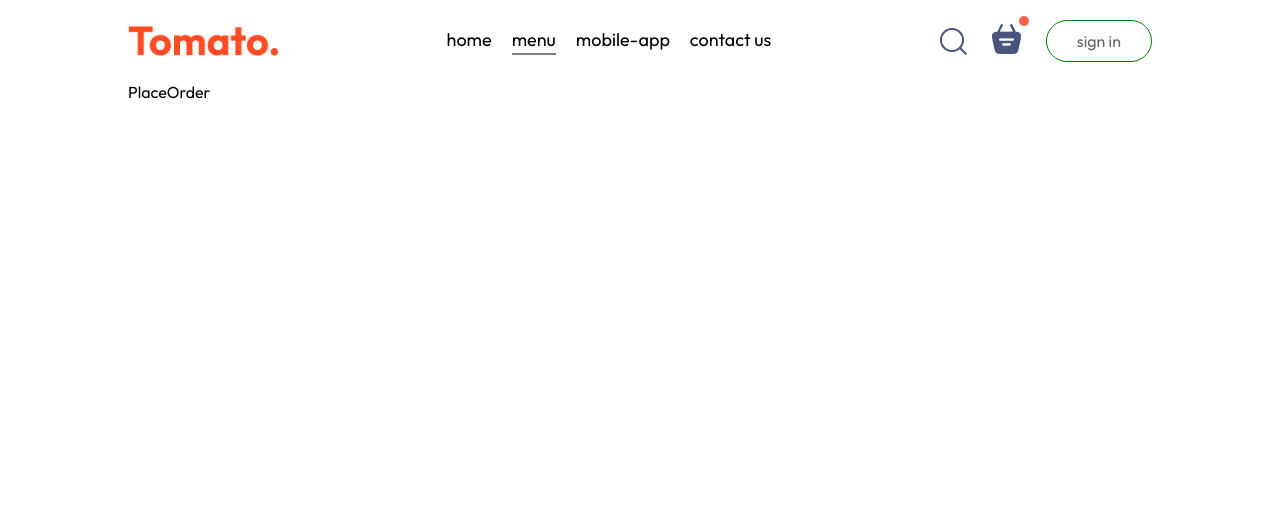
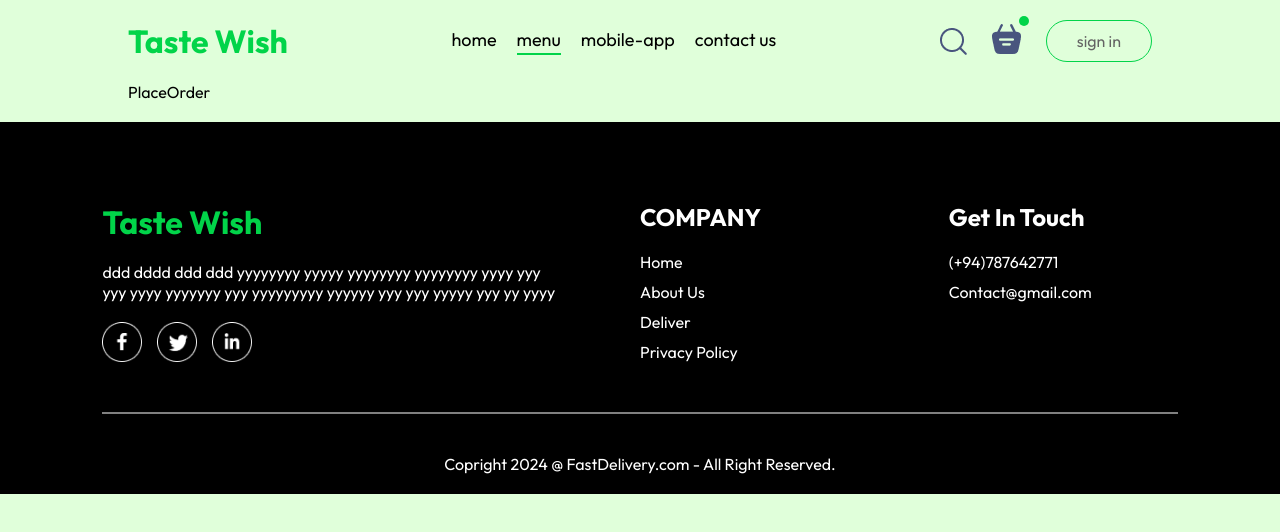
Before and after one commit to Banukaiw/Food_Delivery, a React (Create React App) app: page /order in a window 1280 px wide. Shown: the top 532 px of the page. Built offline with nearby package versions, Linux system fonts and the light colour scheme.

Commit message:
version 03

```diff
--- a/src/App.js
+++ b/src/App.js
@@ -5,11 +5,13 @@
 import Home from './pages/Home/Home';
 import Cart from './pages/Cart/Cart';
 import PlaceOrder from './pages/PlaceOrder/PlaceOrder';
+import Footer from './components/Footer/Footer';
 //import Header from './components/Header/Header';
 
 
 function App() {
   return (
+    <>
     <div className='app'>
 
     <Navbar/>
@@ -20,6 +22,8 @@
       <Route path="/order" element={<PlaceOrder/>}></Route>
     </Routes>
   </div>
+  <Footer/></>
+
   );
 }
 
--- /dev/null
+++ b/src/components/AppDownload/AppDownload.css
@@ -0,0 +1,27 @@
+.app-download{
+    margin: auto auto;
+    margin-top: 100px;
+    font-size: max(3vw,20px);
+    text-align: center;
+    font-weight: 500;
+}
+
+.app-download-platform{
+    display: flex;
+    justify-content: center;
+    gap: max(2vw,10px);
+    margin-top: 40px;
+}
+
+.app-download-platform img{
+    width: max(30vw,120px);
+    max-width: 180px;
+    transition: 0.5s;
+    cursor: pointer;
+
+}
+
+.app-download-platform img:hover{
+    transform: scale(1.05);
+
+}
--- /dev/null
+++ b/src/components/AppDownload/AppDownload.js
@@ -0,0 +1,17 @@
+import React from 'react'
+import './AppDownload.css'
+import { assets } from '../../assets/frontend_assets/assets'
+
+const AppDownload = () => {
+  return (
+    <div className='app-download' id='app-download'>
+        <p>For Better Experience Download <br/> Fast Delivery App</p>
+        <div className='app-download-platform'>
+            <img src={assets.app_store}></img>
+            <img src={assets.play_store}></img>
+        </div>
+    </div>
+  )
+}
+
+export default AppDownload
--- /dev/null
+++ b/src/components/Footer/Footer.css
@@ -0,0 +1,54 @@
+.footer{
+    background-color: black;
+    color: white;
+    display: flex;
+    flex-direction: column;
+    align-items: center;
+    gap: 20px;
+    padding: 20px 8vw;
+    padding-top: 80px;
+    margin-top: 20px;
+
+
+}
+
+.footer-content{
+    width: 100%;
+    display: grid;
+    grid-template-columns: 2fr 1fr 1fr;
+    gap: 80px;
+}
+
+.footer-content-left h1{
+    color: #01d449;
+}
+
+.footer-content-left, .footer-content-center, .footer-content-right{
+    display: flex;
+    flex-direction: column;
+    align-items: start;
+    gap: 20px;
+}
+
+.footer-content-left li, .footer-content-center li, .footer-content-right li{
+    list-style: none;
+    margin-bottom: 10px;
+    cursor: pointer;
+}
+
+.footer-content-left h2, .footer-content-right h2{
+    color: white;
+}
+
+.footer-scoial-icons img{
+    width: 40px;
+    margin-right: 15px;
+}
+
+.footer hr{
+    width: 100%;
+    height: 2px;
+    margin: 20px 0;
+    background-color: gray;
+    border: none;
+}
--- /dev/null
+++ b/src/components/Footer/Footer.js
@@ -0,0 +1,44 @@
+import React from 'react'
+import './Footer.css'
+import { assets } from '../../assets/frontend_assets/assets'
+
+const Footer = () => {
+  return (
+    <div className='footer' id='footer'>
+        <div className='footer-content'>
+            <div className='footer-content-left'>
+                {/* <img src={assets.logo} alt=''></img> */}
+                <h1>Taste Wish</h1>
+                <p>ddd dddd ddd ddd yyyyyyyy yyyyy yyyyyyyy yyyyyyyy yyyy yyy yyy yyyy yyyyyyy yyy yyyyyyyyy yyyyyy yyy yyy yyyyy yyy yy yyyy</p>
+                <div className='footer-scoial-icons'>
+                    <img src={assets.facebook_icon} alt=''></img>
+                    <img src={assets.twitter_icon} alt=''></img>
+                    <img src={assets.linkedin_icon} alt=''></img>
+                </div>
+            </div>
+
+            <div className='footer-content-center'>
+                <h2>COMPANY</h2>
+                <ul>
+                    <li>Home</li>
+                    <li>About Us</li>
+                    <li>Deliver</li>
+                    <li>Privacy Policy</li>
+                </ul>
+            </div>
+
+            <div className='footer-content-right'>
+                <h2>Get In Touch</h2>
+                <ul>
+                    <li>(+94)787642771</li>
+                    <li>Contact@gmail.com</li>
+                </ul>
+            </div>
+        </div>
+        <hr/>
+        <p className='footer-copyright'>Copright 2024 @ FastDelivery.com - All Right Reserved.</p>
+    </div>
+  )
+}
+
+export default Footer
--- a/src/components/NavBar/navbar.css
+++ b/src/components/NavBar/navbar.css
@@ -4,9 +4,12 @@
     justify-content: space-between;
     align-items: center;
 
+}
 
+.navbar h1{
+    color: #01d449;
+}
 
-}
 .navbar .logo{
     width: 150px;
 }
@@ -33,7 +36,7 @@
     font-size: 16px;
 
     color: rgb(100, 100, 100);
-    border:1px solid green;
+    border:1px solid #01d449;
     border-radius: 50px;
     padding: 10px 30px;
     cursor: pointer;
@@ -41,12 +44,12 @@
 }
 
 .navbar button:hover{
-    background-color: aqua;
+    background-color: #01d449;
 }
 
 .navbar .active{
     padding-bottom: 2px;
-    border-bottom: 2px solid gray;
+    border-bottom: 2px solid #01d449;
 }
 .navbar-search-icon{
     position: relative;
@@ -56,7 +59,7 @@
     position: absolute;
     min-width: 10px;
     min-height: 10px;
-    background-color: tomato;
+    background-color: #01d449;
     border-radius: 5px;
     top: -8px;
     right: -8px;
--- a/src/components/NavBar/navbar.js
+++ b/src/components/NavBar/navbar.js
@@ -7,7 +7,8 @@
     const [menu,setMenu] = useState("menu");
   return (
     <div className='navbar'>
-        <img className='logo' src={assets.logo} alt="logo"></img>
+        {/* <img className='logo' src={assets.logo} alt="logo"></img> */}
+        <h1>Taste Wish</h1>
         <ul className='navbar-menu'>
             <li onClick={()=>setMenu("home")} className={menu==="home"?"active":""}>home</li>
             <li onClick={()=>setMenu("menu")} className={menu==="menu"?"active":""}>menu</li>
--- a/src/index.css
+++ b/src/index.css
@@ -9,6 +9,7 @@
 
 body{
   min-height: 100vh;
+  background-color: rgb(224, 255, 218)
 
 }
 
--- a/src/pages/Home/Home.js
+++ b/src/pages/Home/Home.js
@@ -3,6 +3,7 @@
 import Header from '../../components/Header/Header'
 import ExploreMenu from '../../components/ExploreMenu/ExploreMenu'
 import FoodDisplay from '../../components/FoodDisplay/FoodDisplay'
+import AppDownload from '../../components/AppDownload/AppDownload'
 
 const Home = () => {
   const [category, setCategory] = useState("All");
@@ -11,6 +12,7 @@
       <Header/>
       <ExploreMenu category={category} setCategory={setCategory}/>
       <FoodDisplay category={category}/>
+      <AppDownload/>
     </div>
   )
 }
```
Also changed, not shown: src/assets/frontend_assets/food4.jpg (added). Lines whose indentation alone changed are shown as unchanged.
